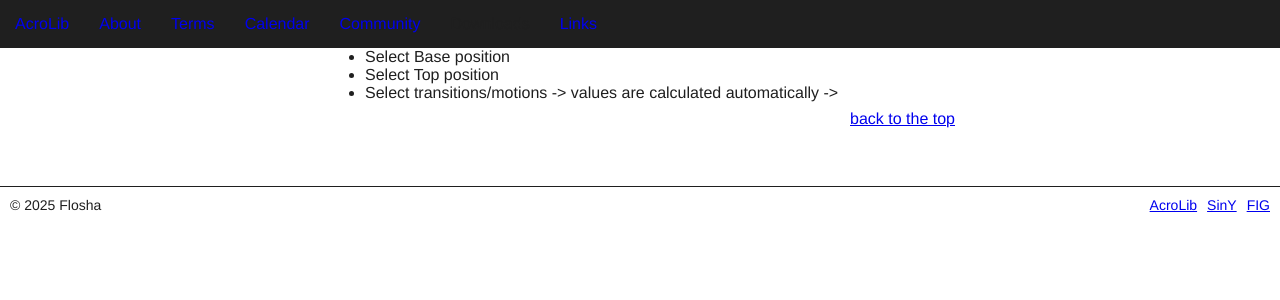
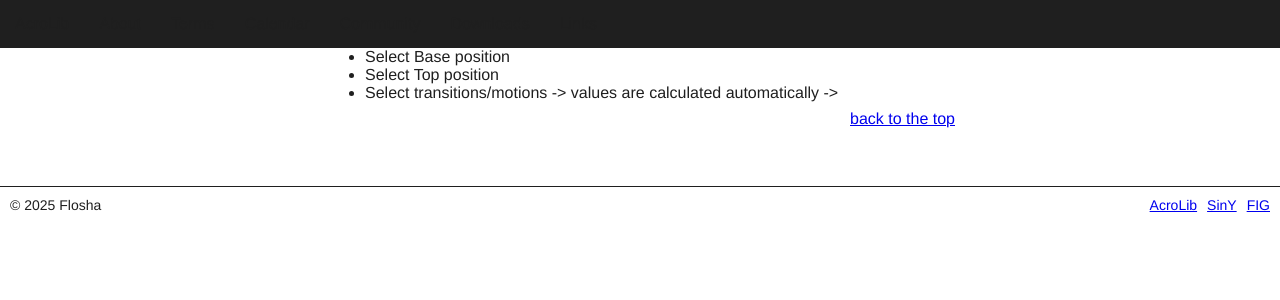
Before and after one commit to floshin/acrolib, a Jekyll site: the page built from interactive-tarrifsheet-element-difficulty-calculation.md, in a window 1280 px wide. Shown: the top 300 px of the page. Built offline with Jekyll 4.4.1, drawn with Linux system fonts in a browser that asks for light colours; our own code applies the rules of GitHub Pages for plain Markdown files.

Commit message:
Update default.html

```diff
--- a/_layouts/default.html
+++ b/_layouts/default.html
@@ -74,6 +74,7 @@
   --dark: #1f1f1f;
   --darker: #121212;
   --light: #dddddd;
+  --highlight: #D88388;
 }
 
 header {
@@ -96,22 +97,23 @@
       padding: 15px;
     }
 
+nav a {
+    color: inherit;
+    text-decoration: none;
+  }
+
+nav a:hover {
+    background-color: inherit;
+    color: inherit;
+  }
+
 nav ul li::first-child {
   background: light-dark(black, white);
   color: light-dark(var(--light), black);
 }
-    nav ul li::first-child a {
-      color: inherit;
+    nav ul::first-child a {
+      color: var(--highlight);
     }
-
-  nav a:hover {
-    background-color: inherit;
-    color: inherit;
-  }
-
-  nav a {
-    text-decoration: none;
-  }
 
 body {
   color: light-dark(var(--dark), var(--light));
```
